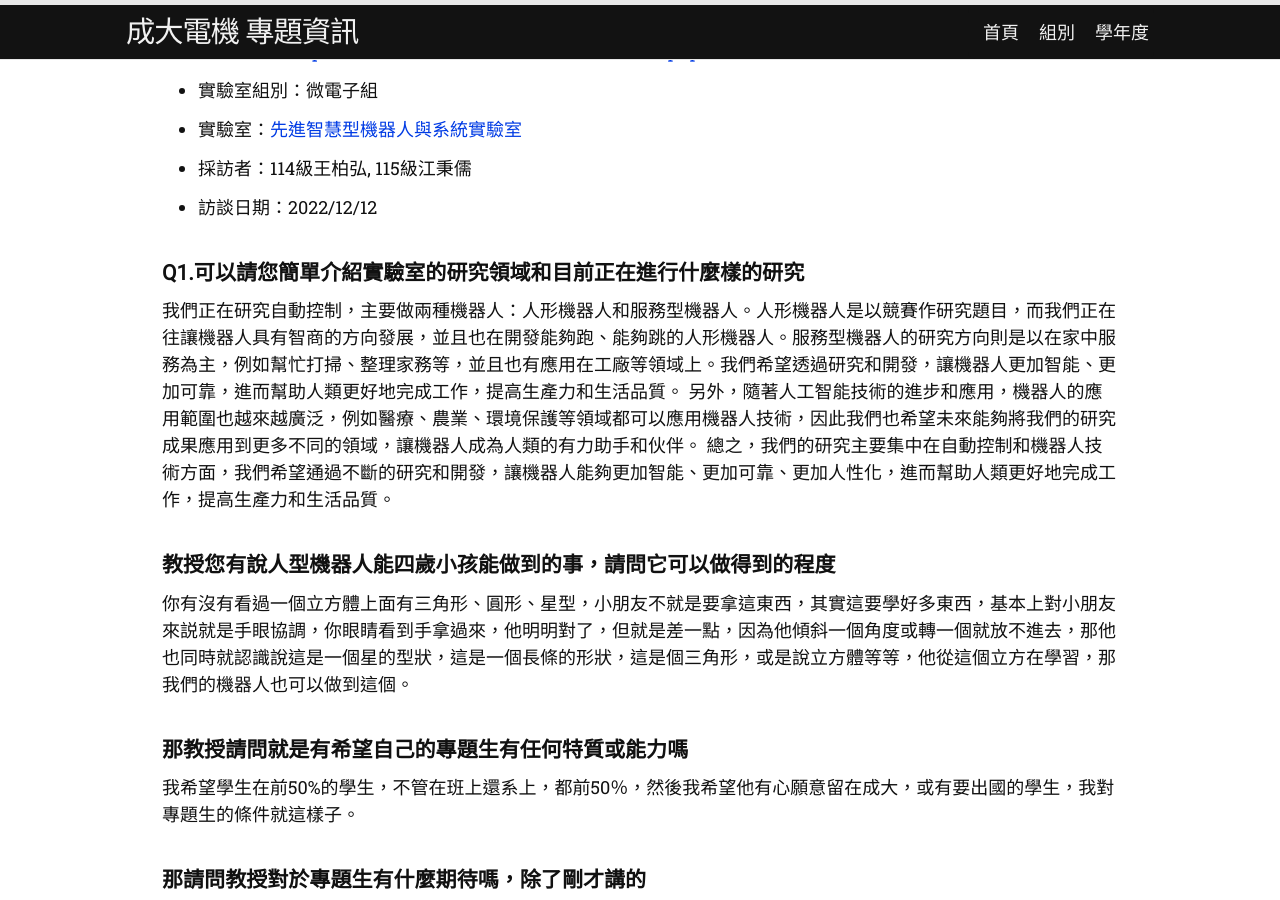
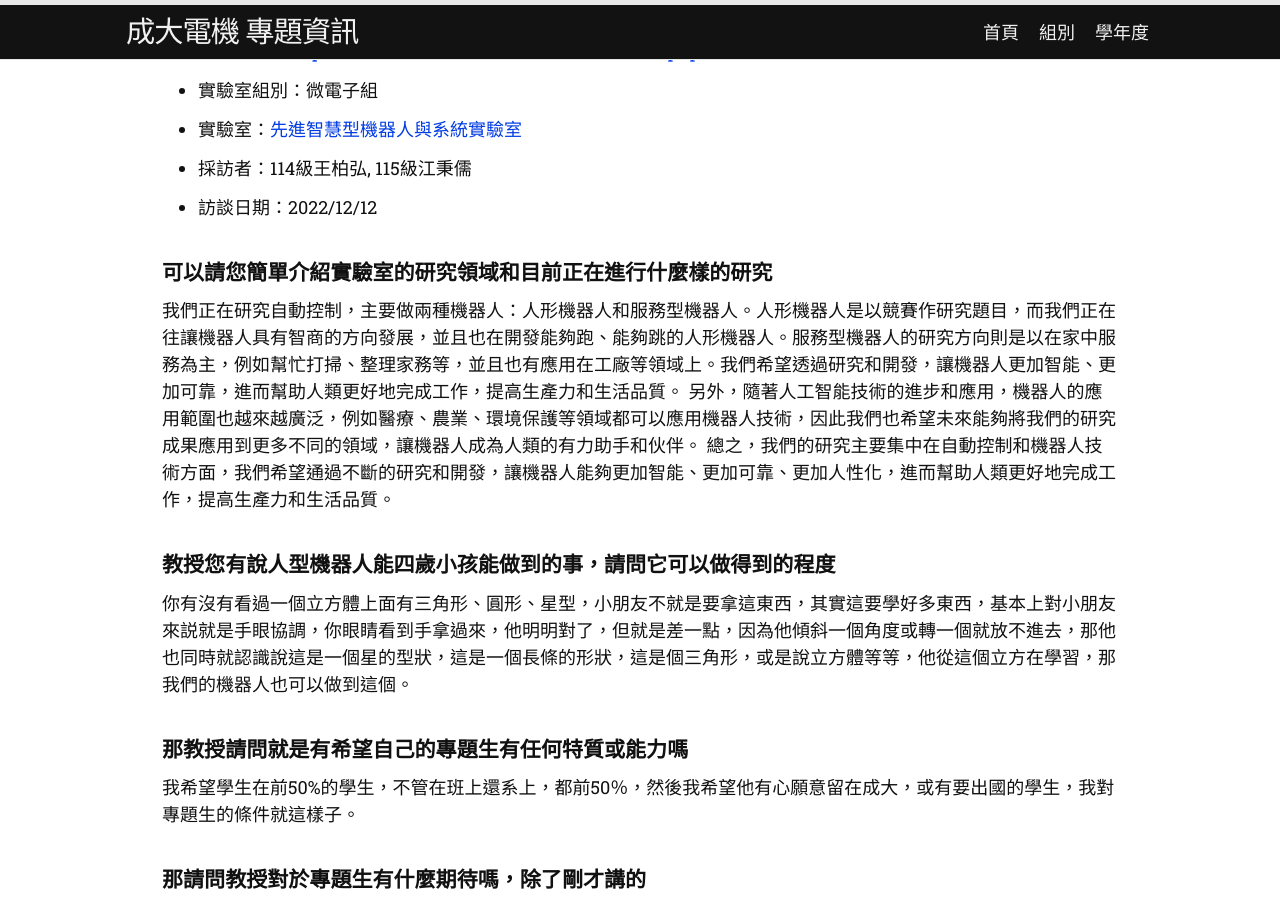
Before and after one commit to NCKUEESA/undergraduate-project, a Jekyll site: the page built from _posts/2022-12-12-THS_Li.md, in a window 1280 px wide and 900 px high, scrolled down 438 px. Built offline with Jekyll 4.4.1, drawn with Linux system fonts in a browser that asks for light colours; some web fonts are replaced.

Commit message:
Update 2022-12-12-THS_Li.md

```diff
--- a/_posts/2022-12-12-THS_Li.md
+++ b/_posts/2022-12-12-THS_Li.md
@@ -19,7 +19,7 @@ author: 114級王柏弘, 115級江秉儒
 - 採訪者：{{ page.author }}
 - 訪談日期：2022/12/12
 
-### Q1.可以請您簡單介紹實驗室的研究領域和目前正在進行什麼樣的研究
+### 可以請您簡單介紹實驗室的研究領域和目前正在進行什麼樣的研究
 
 我們正在研究自動控制，主要做兩種機器人：人形機器人和服務型機器人。人形機器人是以競賽作研究題目，而我們正在往讓機器人具有智商的方向發展，並且也在開發能夠跑、能夠跳的人形機器人。服務型機器人的研究方向則是以在家中服務為主，例如幫忙打掃、整理家務等，並且也有應用在工廠等領域上。我們希望透過研究和開發，讓機器人更加智能、更加可靠，進而幫助人類更好地完成工作，提高生產力和生活品質。
 另外，隨著人工智能技術的進步和應用，機器人的應用範圍也越來越廣泛，例如醫療、農業、環境保護等領域都可以應用機器人技術，因此我們也希望未來能夠將我們的研究成果應用到更多不同的領域，讓機器人成為人類的有力助手和伙伴。
```
